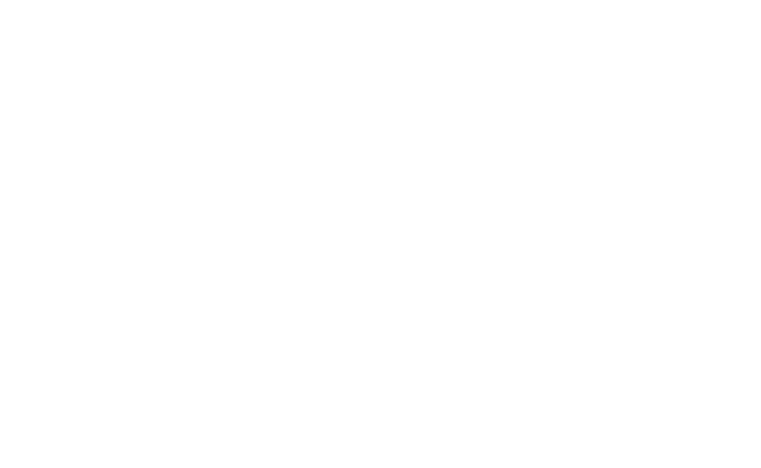
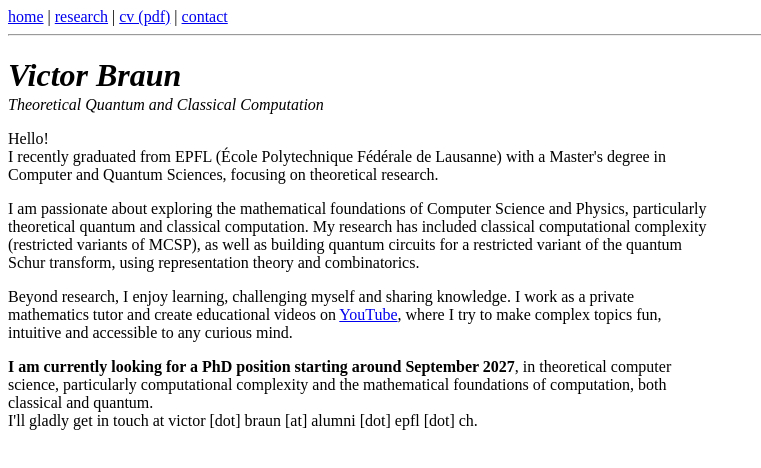
Before and after one commit to vemb16/vemb16.github.io, a plain HTML site: page index.html in a window 1280 px wide. Shown: the whole page, without its empty margins (0-761 px from the left). Drawn offline with Linux system fonts and the light colour scheme.

Commit message:
first website version

```diff
--- a/index.html
+++ b/index.html
@@ -3,9 +3,44 @@
 <head>
     <meta charset="UTF-8">
     <meta name="viewport" content="width=device-width, initial-scale=1.0">
-    <title>My Academic Website</title>
+    <title>Victor Braun</title>
 </head>
 <body>
 
+
+
+<nav>
+    <a href="index.html">home</a> |
+    <a href="research.html">research</a> |
+    <a href="res/cv.pdf" target="_blank">cv (pdf)</a> |
+    <a href="contact.html">contact</a>
+</nav>
+<hr>
+
+<h1><em>Victor Braun</em></h1>
+<p style="margin-top: -20px;"></p><em>Theoretical Quantum and Classical Computation</em></p>
+
+<p style="max-width: 700px;">
+Hello! <br>
+I recently graduated from EPFL (École Polytechnique Fédérale de Lausanne) with a Master's
+degree in Computer and Quantum Sciences, focusing on theoretical research.</p>
+
+<p style="max-width: 700px;">
+I am passionate about exploring the mathematical foundations of Computer Science and Physics,
+particularly theoretical quantum and classical computation. My research has included classical
+computational complexity (restricted variants of MCSP), as well as building quantum circuits for a restricted variant
+of the quantum Schur transform, using representation theory and combinatorics.</p>
+
+<p style="max-width: 700px;">
+Beyond research, I enjoy learning, challenging myself and sharing knowledge.
+I work as a private mathematics tutor and create educational videos on <a href="https://youtube.com/@vemb16" target="_blank">YouTube</a>,
+where I try to make complex topics fun, intuitive and accessible to any curious mind.</p>
+
+<p style="max-width: 700px;">
+<strong>I am currently looking for a PhD position starting around September 2027</strong>,
+in theoretical computer science, particularly computational complexity and the mathematical
+foundations of computation, both classical and quantum. <br>
+I'll gladly get in touch at victor [dot] braun [at] alumni [dot] epfl [dot] ch.</p>
+
 </body>
 </html>
```
Also changed, not shown: contact.html (added, +24 -0 lines), research.html (added, +35 -0 lines).
